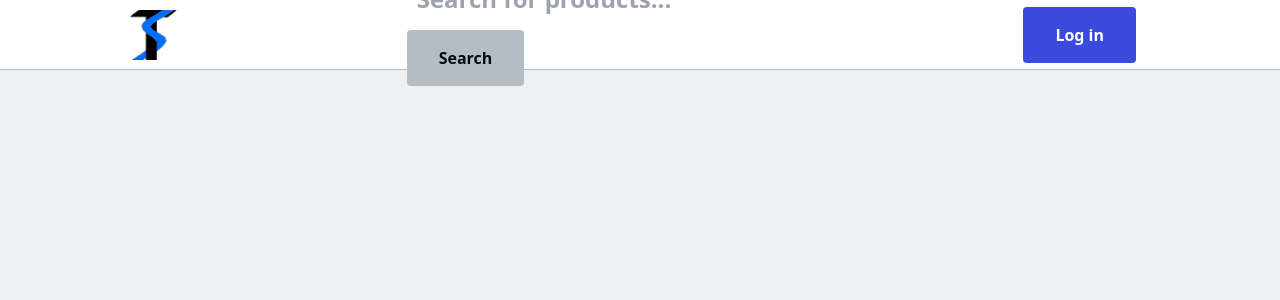
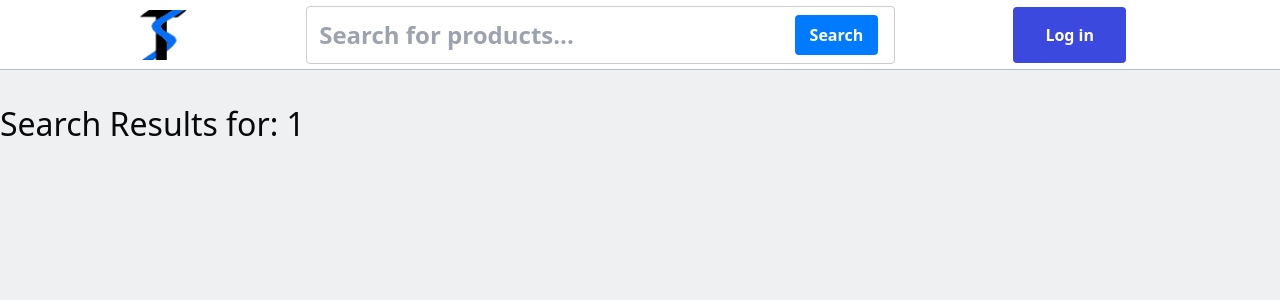
Before and after one commit to Kevin3874/TechStack, a Next.js app in the folder techstack-app/: page /search/1 in a window 1280 px wide. Shown: the top 300 px of the page. Built offline with nearby package versions, Linux system fonts and the light colour scheme; no server answers.

Commit message:
Searchbar navigation

```diff
--- a/techstack-app/components/SearchBar.tsx
+++ b/techstack-app/components/SearchBar.tsx
@@ -1,22 +1,31 @@
 import { useState } from "react";
+import { useRouter } from 'next/router';
 
 export default function SearchBar() {
   const [query, setQuery] = useState("");
+  const router = useRouter();
 
   const handleSearch = (event: any) => {
     event.preventDefault();
-    console.log(query);
+    event.preventDefault();
+    if (query.trim()) {
+      router.push(`/search/${encodeURIComponent(query)}`);
+    }
   };
 
   return (
-      <form onSubmit={handleSearch}>
+    <div className="search-bar-container">
+      {/* TODO: Add a dropdown with different item categories */}
+      <form onSubmit={handleSearch} className="search-form">
         <input
           type="text"
           value={query}
           onChange={(e) => setQuery(e.target.value)}
           placeholder="Search for products..."
+          className="search-input"
         />
-        <button type="submit">Search</button>
+        <button type="submit" className="search-button">Search</button>
       </form>
+    </div>
   );
 }
--- a/techstack-app/pages/[searchitem]/index.tsx
+++ /dev/null
@@ -1,7 +0,0 @@
-export default function Page({ }) {
-    return (
-        <main>
-            <div>Test</div>
-        </main>
-    )
-}
--- /dev/null
+++ b/techstack-app/pages/search/[searchitem]/index.tsx
@@ -0,0 +1,13 @@
+import { useRouter } from 'next/router';
+
+export default function SearchResults() {
+  const router = useRouter();
+  const { searchitem } = router.query;
+
+  return (
+    <div>
+      <h1>Search Results for: {searchitem}</h1>
+      {/* Display search results here */}
+    </div>
+  );
+}
--- a/techstack-app/styles/globals.css
+++ b/techstack-app/styles/globals.css
@@ -79,12 +79,12 @@ code {
 }
 
 .navbar ul {
+  display: flex;
+  justify-content: space-between;
+  align-items: center;
   list-style-type: none;
   margin: 0;
   padding: 0;
-  display: flex;
-  align-items: center;
-  justify-content: space-between;
   height: 100%;
 }
 
@@ -96,8 +96,14 @@ code {
 }
 
 .navbar li {
-  border-radius: 50%;
+  flex-grow: 0;
+  margin: 0 10px;
+}
 
+.navbar li:nth-child(2) {
+  flex-grow: 1;
+  display: flex;
+  justify-content: center;
 }
 
 /* Buttons */
@@ -226,6 +232,7 @@ input[type="file"] {
     padding: 5px;
     margin: 5px 0;
 }
+
 /* Utilities */
 
 .push-left {
@@ -278,3 +285,42 @@ input[type="file"] {
   0% { transform: rotate(0deg); }
   100% { transform: rotate(360deg); }
 }
+
+/* Search Bar */
+
+.search-bar-container {
+  display: flex;
+  justify-content: center;
+  align-items: center;
+  margin: 20px 0;
+  width: 75%;
+}
+
+.search-form {
+  display: flex;
+  align-items: center;
+  border: 1px solid #ccc;
+  border-radius: 4px;
+  overflow: hidden;
+  width: 100%;
+}
+
+.search-input {
+  flex-grow: 1;
+  padding: 8px 12px;
+  border: none;
+  outline: none;
+}
+
+.search-button {
+  background-color: #007bff;
+  color: white;
+  border: none;
+  padding: 8px 15px;
+  cursor: pointer;
+  transition: background-color 0.3s ease;
+}
+
+.search-button:hover {
+  background-color: #0056b3;
+}
```
Also changed, not shown: techstack-app/pages/search/[searchitem]/[spec].tsx (renamed from techstack-app/pages/[searchitem]/[spec].tsx).
